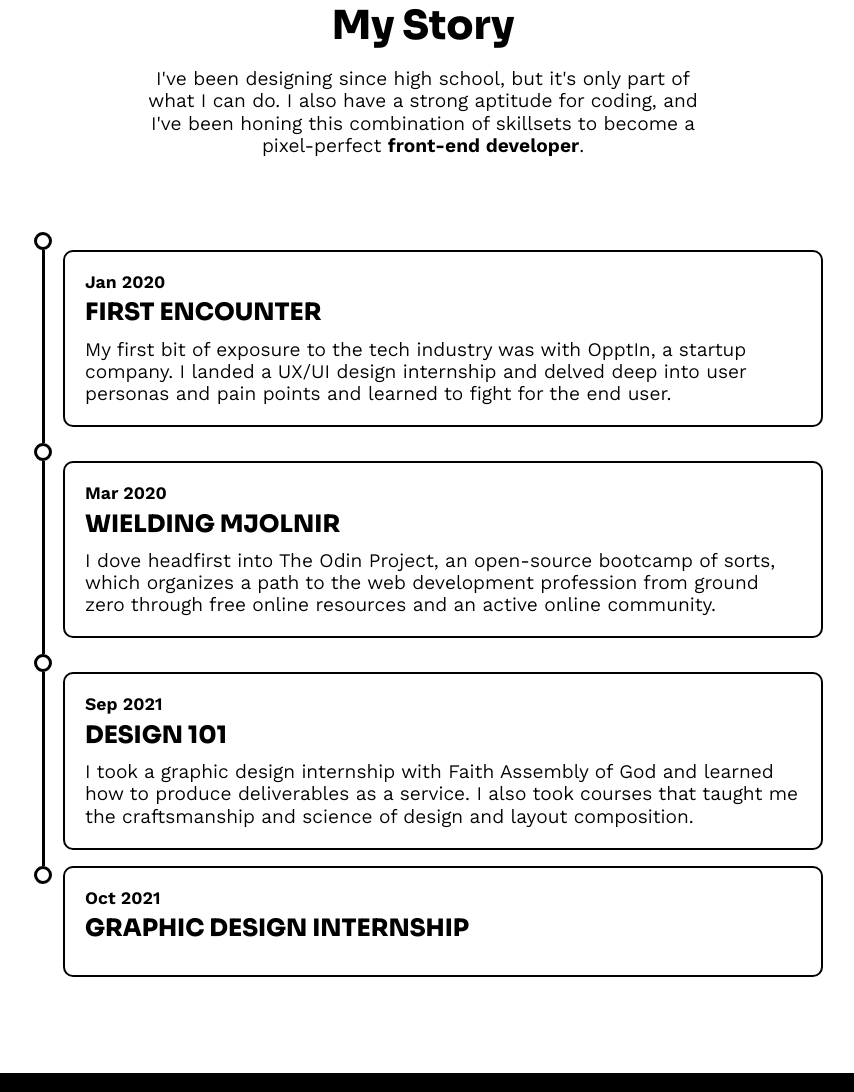
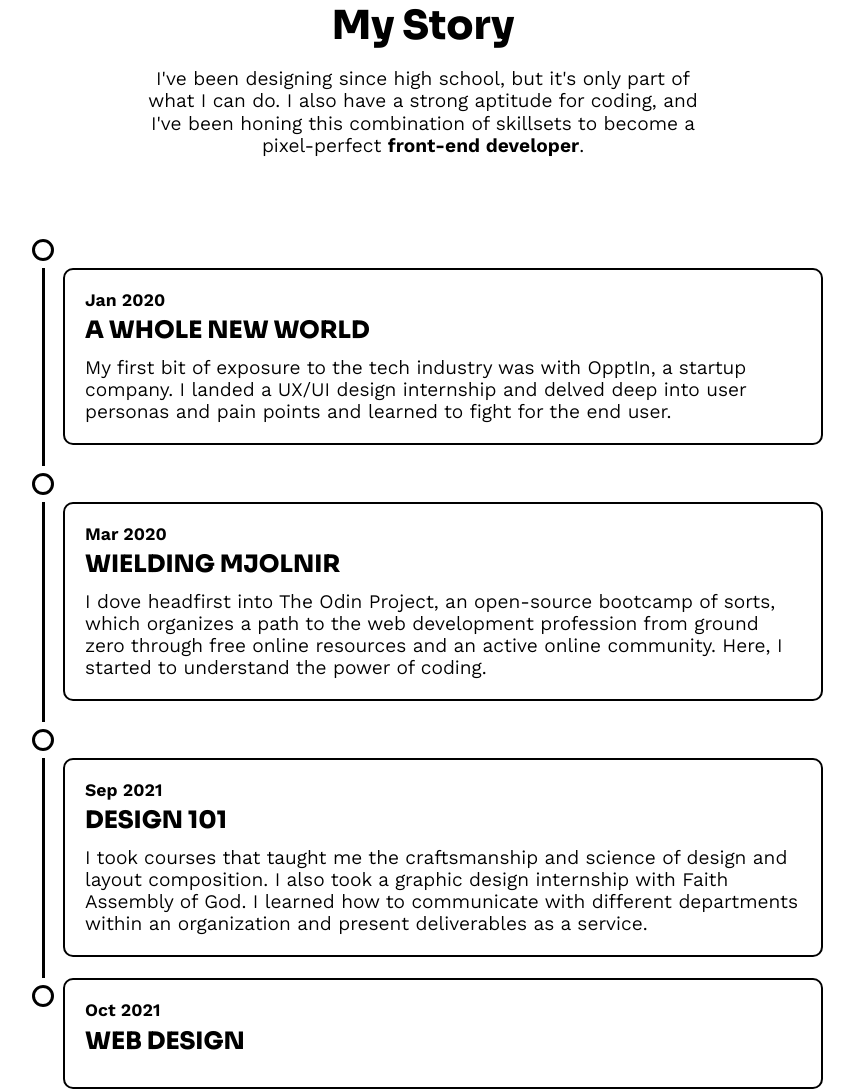
Before and after one commit to jessiejalca/about-me, a plain HTML site: page index.html in a window 1280 px wide. Shown: the part 750-1842 px from the top of the page, without its empty margins (217-1071 px from the left). Drawn offline with nearby package versions, Linux system fonts and the light colour scheme.

Commit message:
Revert to grid timeline to fix bugs & update content

```diff
--- a/index.html
+++ b/index.html
@@ -27,7 +27,7 @@
         <div class="line left"></div>
         <section class="date">
           <p class="date"><strong>Jan 2020</strong></p>
-          <h3>First Encounter</h3>
+          <h3>A Whole New World</h3>
           <p>
             My first bit of exposure to the tech industry was with OpptIn, a
             startup company. I landed a UX/UI design internship and delved deep
@@ -44,7 +44,7 @@
             I dove headfirst into The Odin Project, an open-source bootcamp of
             sorts, which organizes a path to the web development profession from
             ground zero through free online resources and an active online
-            community.
+            community. Here, I started to understand the power of coding.
           </p>
         </section>
         <div class="dot left"></div>
@@ -53,16 +53,17 @@
           <p class="date"><strong>Sep 2021</strong></p>
           <h3>Design 101</h3>
           <p>
-            I took a graphic design internship with Faith Assembly of God and
-            learned how to produce deliverables as a service. I also took
-            courses that taught me the craftsmanship and science of design and
-            layout composition.
+            I took courses that taught me the craftsmanship and science of
+            design and layout composition. I also took a graphic design
+            internship with Faith Assembly of God. I learned how to communicate
+            with different departments within an organization and present
+            deliverables as a service.
           </p>
         </section>
         <div class="dot left"></div>
         <section class="date">
           <p class="date"><strong>Oct 2021</strong></p>
-          <h3>Graphic Design Internship</h3>
+          <h3>Web Design</h3>
           <p></p>
         </section>
       </section>
--- a/styles/layout/_grid.scss
+++ b/styles/layout/_grid.scss
@@ -27,7 +27,7 @@ article {
     grid-column: 2;
     border: 2px solid $primary-color;
     border-radius: 10px;
-    margin-bottom: 1em;
+    margin-bottom: 1.3em;
     padding: 20px;
     h3 {
       margin: 0.3em 0 0.5em;
@@ -45,11 +45,12 @@ article {
   }
   // points
   .dot {
-    width: 12px;
-    height: 12px;
+    width: 16px;
+    height: 16px;
     border-radius: 50%;
     border: 3px solid $primary-color;
     background-color: $comp-color;
+    margin: 7px auto;
   }
   // lines
   .line {
```
Also changed, not shown: styles/main.css, 1 other file.
